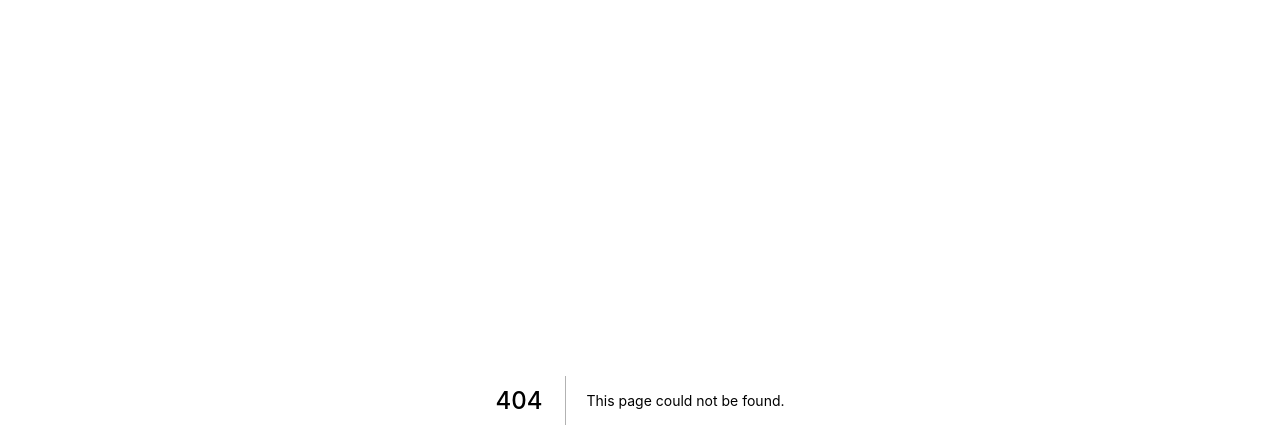
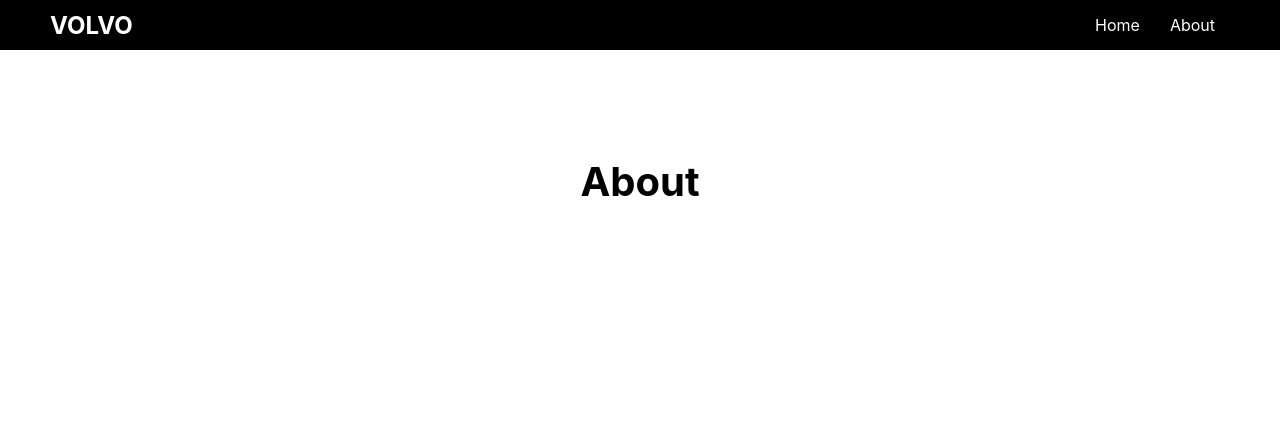
Before and after one commit to polothil/next-volvo, a Next.js app: page /about in a window 1280 px wide. Before the commit this address had no page. Shown: the top 448 px of the page. Built offline with nearby package versions, Linux system fonts and the light colour scheme.

Commit message:
Basic intitialized

```diff
--- /dev/null
+++ b/components/Layout.tsx
@@ -0,0 +1,20 @@
+import React from 'react';
+import Nav from './Nav';
+import styles from '../styles/Layout.module.css';
+
+type LayoutProps = {
+  children: JSX.Element;
+};
+
+const Layout: React.FC<LayoutProps> = ({ children }) => {
+  return (
+    <>
+      <Nav />
+      <div className={styles.container}>
+        <main className={styles.main}>{children}</main>
+      </div>
+    </>
+  );
+};
+
+export default Layout;
--- /dev/null
+++ b/components/Nav.tsx
@@ -0,0 +1,23 @@
+import React from 'react';
+import Link from 'next/link';
+import navStyles from '../styles/Nav.module.css';
+
+const Nav = () => {
+  return (
+    <nav className={navStyles.nav}>
+      <h1>
+        <Link href='/'>VOLVO</Link>
+      </h1>
+      <ul>
+        <li>
+          <Link href='/'>Home</Link>
+        </li>
+        <li>
+          <Link href='/about'>About</Link>
+        </li>
+      </ul>
+    </nav>
+  );
+};
+
+export default Nav;
--- a/pages/_app.tsx
+++ b/pages/_app.tsx
@@ -1,8 +1,13 @@
-import '../styles/globals.css'
-import type { AppProps } from 'next/app'
+import type { AppProps } from 'next/app';
+import Layout from '../components/Layout';
+import '../styles/globals.css';
 
 function MyApp({ Component, pageProps }: AppProps) {
-  return <Component {...pageProps} />
+  return (
+    <Layout>
+      <Component {...pageProps} />
+    </Layout>
+  );
 }
 
-export default MyApp
+export default MyApp;
--- /dev/null
+++ b/pages/about.tsx
@@ -0,0 +1,11 @@
+import React from 'react';
+
+const about = () => {
+  return (
+    <div>
+      <h1>About</h1>
+    </div>
+  );
+};
+
+export default about;
--- a/styles/Home.module.css
+++ b/styles/Layout.module.css
@@ -1,15 +1,20 @@
 .container {
-  padding: 0 2rem;
+  min-height: 100vh;
+  padding: 0 0.5rem;
+  display: flex;
+  flex-direction: column;
+  justify-content: flex-start;
+  align-items: center;
 }
 
 .main {
-  min-height: 100vh;
-  padding: 4rem 0;
+  padding: 5rem 0;
   flex: 1;
   display: flex;
   flex-direction: column;
-  justify-content: center;
+  justify-content: flex-start;
   align-items: center;
+  font-size: 1.25rem;
 }
 
 .footer {
--- /dev/null
+++ b/styles/Nav.module.css
@@ -0,0 +1,20 @@
+.nav {
+  height: 50px;
+  padding: 10px 50px;
+  background: #000;
+  color: #fff;
+  display: flex;
+  align-items: center;
+  justify-content: space-between;
+}
+
+.nav ul {
+  display: flex;
+  justify-content: flex-end;
+  align-items: center;
+  list-style: none;
+}
+
+.nav ul li a {
+  margin: 5px 15px;
+}
```
Also changed, not shown: pages/index.tsx (+10 -66 lines).
